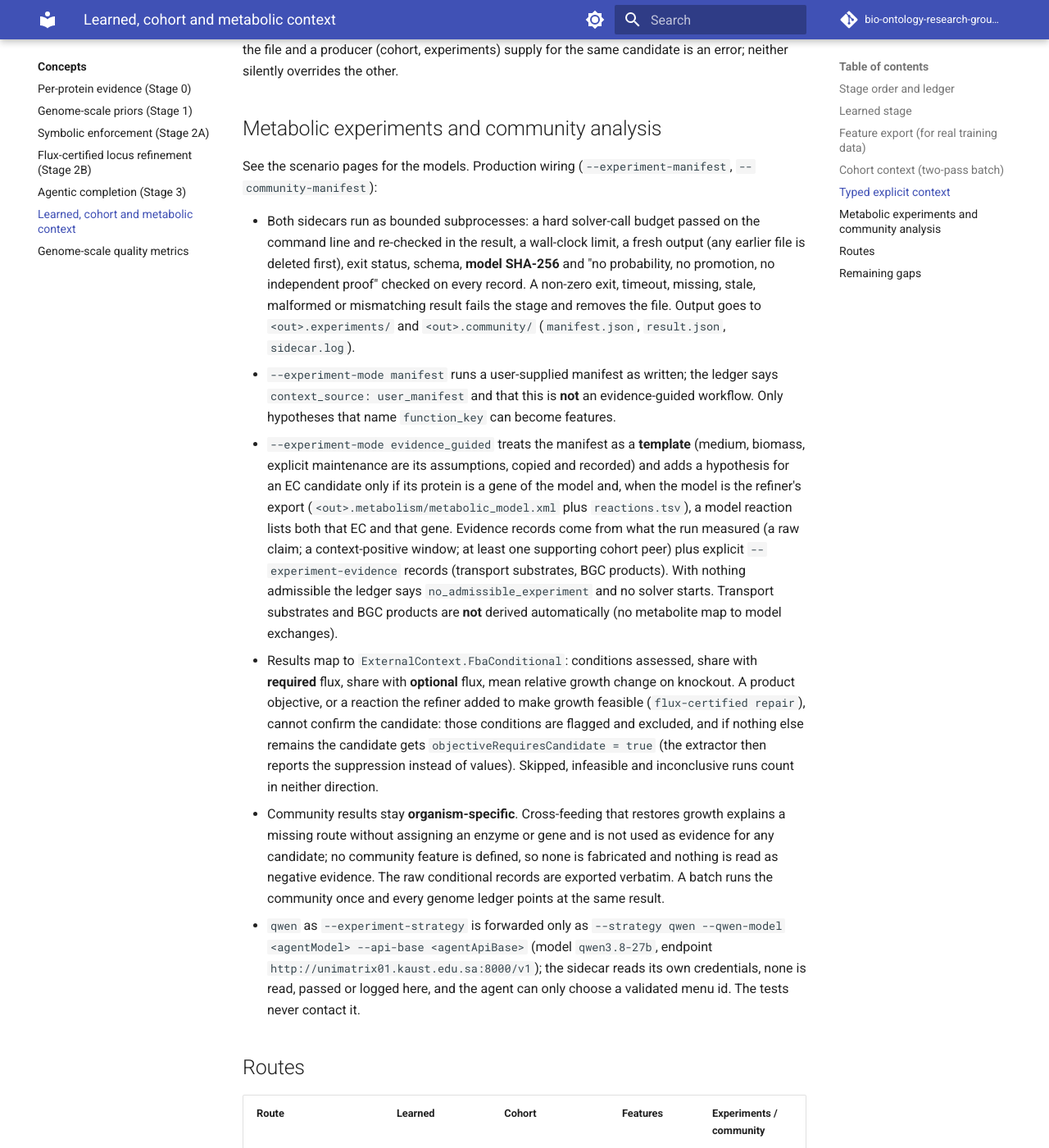
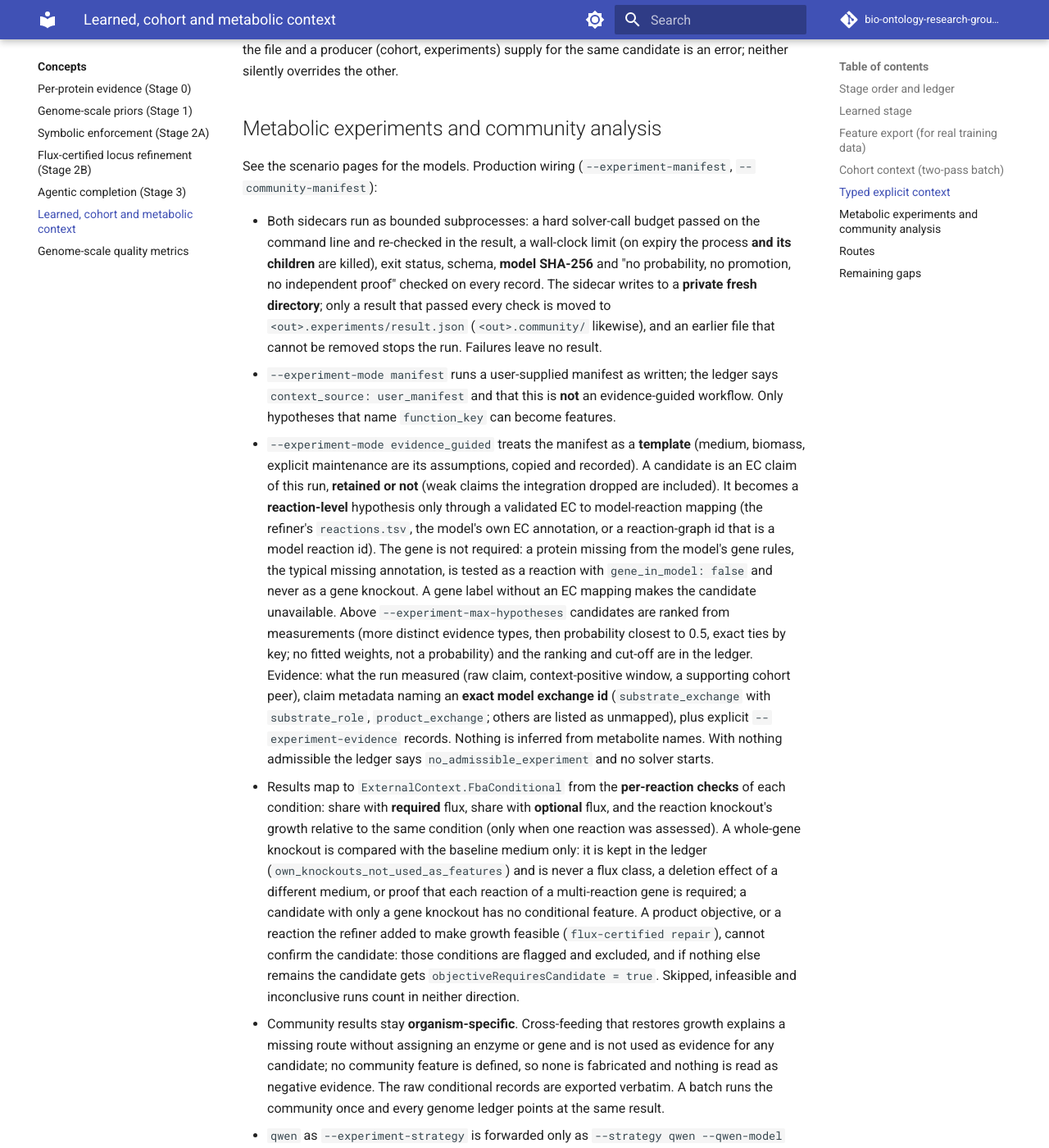
Before and after one commit to bio-ontology-research-group/gspa, an MkDocs documentation site: the page built from docs/concepts/context-workflow.md, in a window 1280 px wide and 1400 px high, scrolled down 3113 px. Shown: the whole window at 82% size. Built offline with MkDocs 1.6.1 and Material for MkDocs 9.7.7, drawn with Linux system fonts in a browser that asks for light colours; comment, search, counter and statistics services are not loaded.

Commit message:
Experiment bridge: reaction-level hypotheses via validated EC mapping, matched controls, private sidecar output
- Hypotheses need a validated EC to model-reaction mapping (reactions.tsv, SBML EC annotation, graph id that is a model
  reaction id); a gene label alone is no mapping, and a protein missing from the gene rules is tested as a reaction,
  never as a gene knockout. Weak unretained claims are candidates; the shortlist is ranked from measured evidence and
  uncertainty (rename-invariant, cut-off reported). Transport/BGC evidence only from exact model exchange ids.
- Mapper: flux class and knockout effect only from per-reaction checks in the same condition; whole-gene knockouts go
  to the ledger, never to features; several reactions make the deletion effect unavailable.
- SidecarRun: private fresh output directory, publish after verification, undeletable earlier output stops the run,
  descendants killed on timeout.
- Tests for each rule; docs updated.

```diff
--- a/docs/concepts/context-workflow.md
+++ b/docs/concepts/context-workflow.md
@@ -103,25 +103,33 @@ supply for the same candidate is an error; neither silently overrides the other.
 See the scenario pages for the models. Production wiring (`--experiment-manifest`, `--community-manifest`):
 
 * Both sidecars run as bounded subprocesses: a hard solver-call budget passed on the command line and re-checked in the
-  result, a wall-clock limit, a fresh output (any earlier file is deleted first), exit status, schema, **model SHA-256**
-  and "no probability, no promotion, no independent proof" checked on every record. A non-zero exit, timeout, missing,
-  stale, malformed or mismatching result fails the stage and removes the file. Output goes to `<out>.experiments/` and
-  `<out>.community/` (`manifest.json`, `result.json`, `sidecar.log`).
+  result, a wall-clock limit (on expiry the process **and its children** are killed), exit status, schema, **model
+  SHA-256** and "no probability, no promotion, no independent proof" checked on every record. The sidecar writes to a
+  **private fresh directory**; only a result that passed every check is moved to `<out>.experiments/result.json`
+  (`<out>.community/` likewise), and an earlier file that cannot be removed stops the run. Failures leave no result.
 * `--experiment-mode manifest` runs a user-supplied manifest as written; the ledger says `context_source: user_manifest`
   and that this is **not** an evidence-guided workflow. Only hypotheses that name `function_key` can become features.
 * `--experiment-mode evidence_guided` treats the manifest as a **template** (medium, biomass, explicit maintenance are
-  its assumptions, copied and recorded) and adds a hypothesis for an EC candidate only if its protein is a gene of the
-  model and, when the model is the refiner's export (`<out>.metabolism/metabolic_model.xml` plus `reactions.tsv`), a model
-  reaction lists both that EC and that gene. Evidence records come from what the run measured (a raw claim; a
-  context-positive window; at least one supporting cohort peer) plus explicit `--experiment-evidence` records
-  (transport substrates, BGC products). With nothing admissible the ledger says `no_admissible_experiment` and no
-  solver starts. Transport substrates and BGC products are **not** derived automatically (no metabolite map to model
-  exchanges).
-* Results map to `ExternalContext.FbaConditional`: conditions assessed, share with **required** flux, share with
-  **optional** flux, mean relative growth change on knockout. A product objective, or a reaction the refiner added to make
-  growth feasible (`flux-certified repair`), cannot confirm the candidate: those conditions are flagged and excluded, and
-  if nothing else remains the candidate gets `objectiveRequiresCandidate = true` (the extractor then reports the
-  suppression instead of values). Skipped, infeasible and inconclusive runs count in neither direction.
+  its assumptions, copied and recorded). A candidate is an EC claim of this run, **retained or not** (weak claims the
+  integration dropped are included). It becomes a **reaction-level** hypothesis only through a validated EC to
+  model-reaction mapping (the refiner's `reactions.tsv`, the model's own EC annotation, or a reaction-graph id that is a
+  model reaction id). The gene is not required: a protein missing from the model's gene rules, the typical missing
+  annotation, is tested as a reaction with `gene_in_model: false` and never as a gene knockout. A gene label without an EC
+  mapping makes the candidate unavailable. Above `--experiment-max-hypotheses` candidates are ranked from measurements
+  (more distinct evidence types, then probability closest to 0.5, exact ties by key; no fitted weights, not a
+  probability) and the ranking and cut-off are in the ledger. Evidence: what the run measured (raw claim, context-positive
+  window, a supporting cohort peer), claim metadata naming an **exact model exchange id** (`substrate_exchange` with
+  `substrate_role`, `product_exchange`; others are listed as unmapped), plus explicit `--experiment-evidence` records.
+  Nothing is inferred from metabolite names. With nothing admissible the ledger says `no_admissible_experiment` and no
+  solver starts.
+* Results map to `ExternalContext.FbaConditional` from the **per-reaction checks** of each condition: share with
+  **required** flux, share with **optional** flux, and the reaction knockout's growth relative to the same condition (only
+  when one reaction was assessed). A whole-gene knockout is compared with the baseline medium only: it is kept in the ledger
+  (`own_knockouts_not_used_as_features`) and is never a flux class, a deletion effect of a different medium, or proof that each
+  reaction of a multi-reaction gene is required; a candidate with only a gene knockout has no conditional feature. A product
+  objective, or a reaction the refiner added to make growth feasible (`flux-certified repair`), cannot confirm the candidate:
+  those conditions are flagged and excluded, and if nothing else remains the candidate gets `objectiveRequiresCandidate =
+  true`. Skipped, infeasible and inconclusive runs count in neither direction.
 * Community results stay **organism-specific**. Cross-feeding that restores growth explains a missing route without
   assigning an enzyme or gene and is not used as evidence for any candidate; no community feature is defined, so none is
   fabricated and nothing is read as negative evidence. The raw conditional records are exported verbatim. A batch runs
```
Also changed, not shown: docs/scenarios/metabolic-experiments.md (+8 -6 lines), 9 other files.
